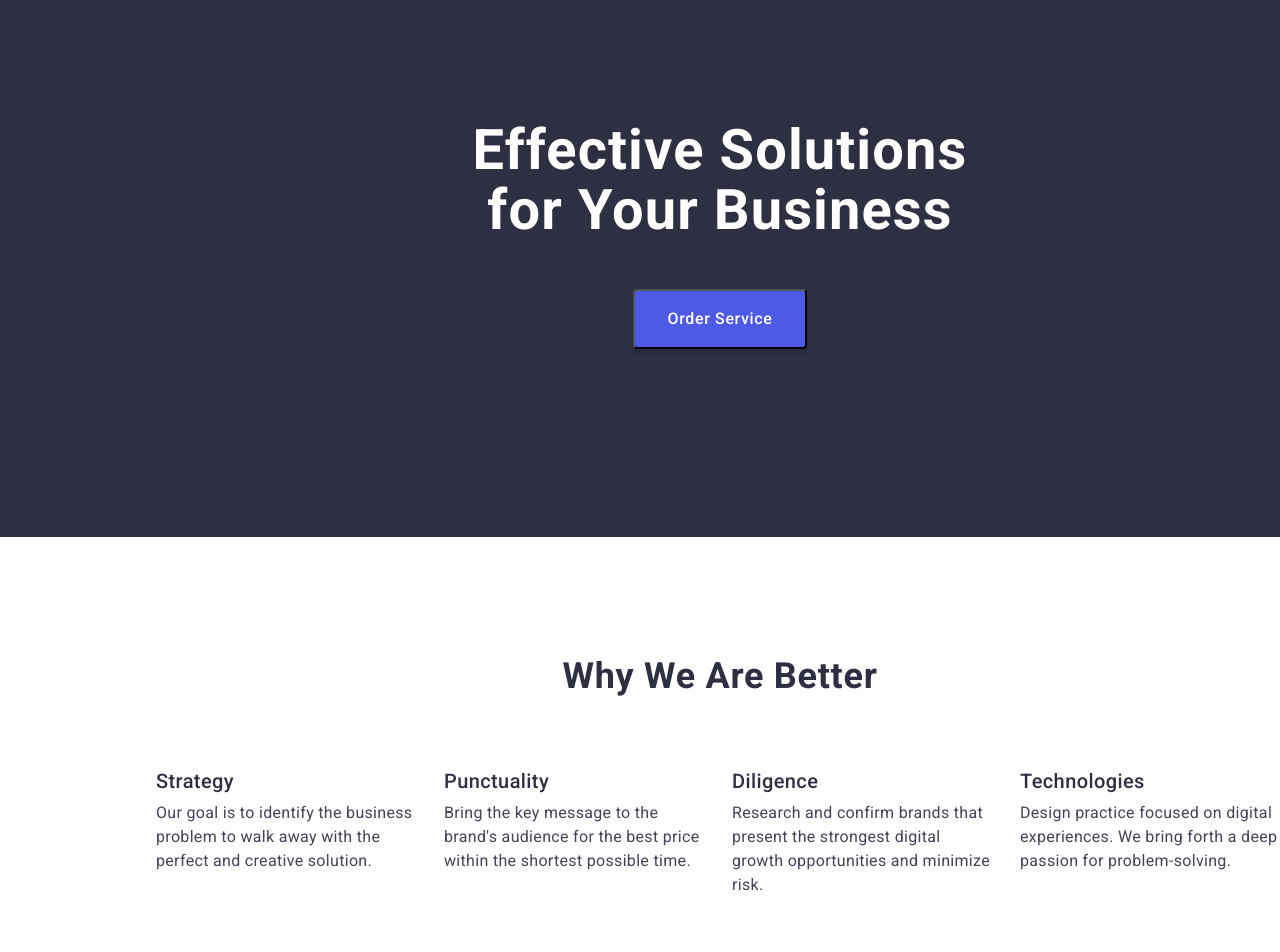
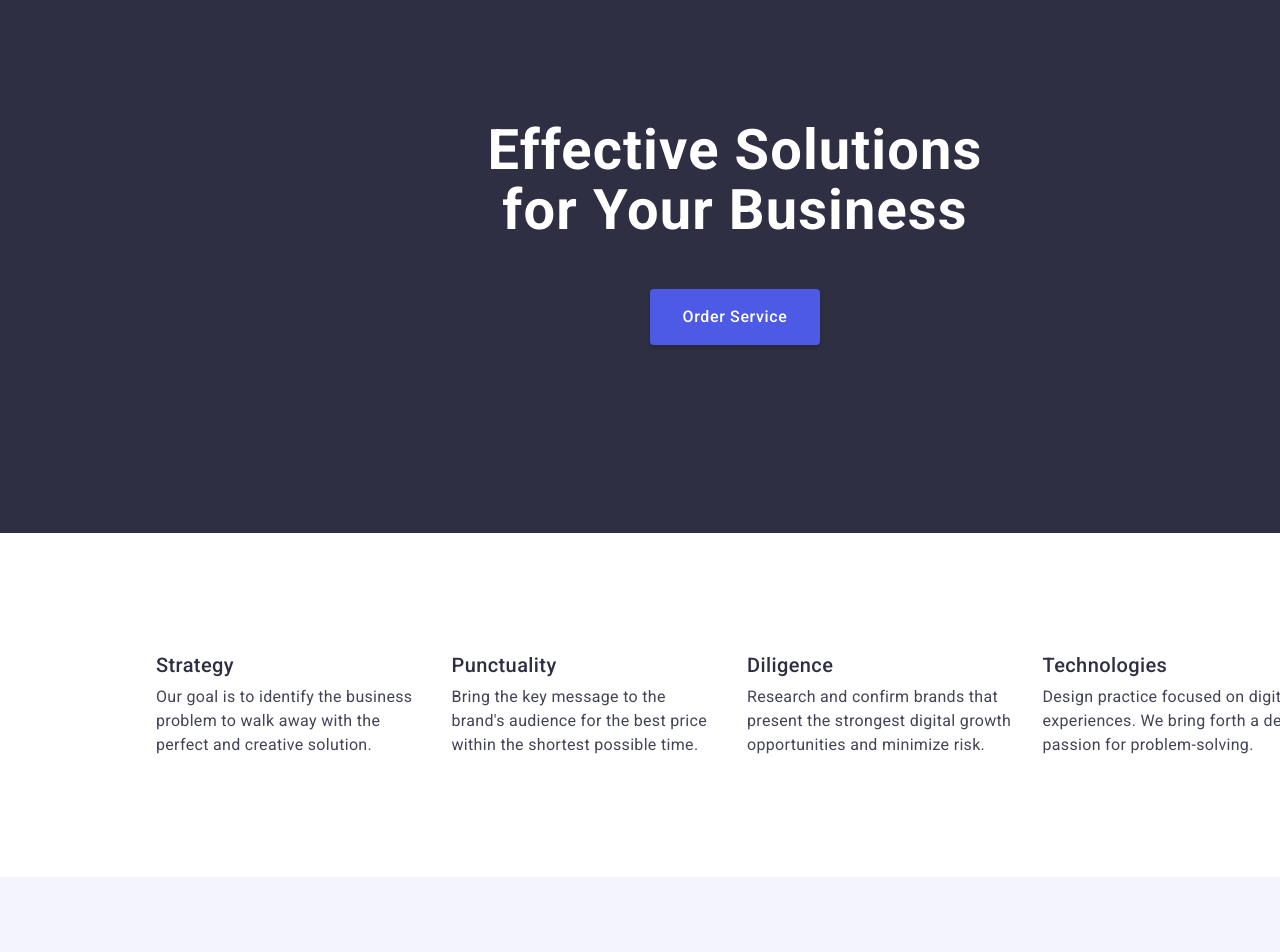
Before and after one commit to zhonik/goit-markup-hw-03, a plain HTML site: page index.html in a window 1280 px wide. Shown: the part 140-1092 px from the top of the page. Drawn offline with nearby package versions, Linux system fonts and the light colour scheme.

Commit message:
update Homework-3

```diff
--- a/css/styles.css
+++ b/css/styles.css
@@ -25,9 +25,6 @@ a {
   padding: 0;
   text-decoration: none;
 }
-button {
-  cursor: pointer;
-}
 
 h1,
 h2,
@@ -49,17 +46,15 @@ img {
 
 /* Wrapper */
 .container {
-  max-width: 1128px;
-  padding-left: 0;
-  padding-right: 0;
+  width: 1158px;
+  padding-left: 15;
+  padding-right: 15;
   margin-left: 0;
   margin-right: 0;
 }
 
-.section {
-  padding-top: 120px;
+section {
   padding-right: 156px;
-  padding-bottom: 120px;
   padding-left: 156px;
 }
 
@@ -89,6 +84,10 @@ img {
   justify-content: space-between;
 
   background-color: #fff;
+}
+
+.nav-page .logo {
+  margin-right: 76px;
 }
 
 .logo {
@@ -170,16 +169,14 @@ img {
 /* Main content */
 
 /* Section Offer */
-.offer {
+.section-offer {
   padding-top: 188px;
-  padding-right: 472px;
   padding-bottom: 188px;
-  padding-left: 472px;
 
   background-color: #2e2f42;
 }
 
-.offer .container {
+.section-offer .container {
   display: flex;
   flex-direction: column;
   align-items: center;
@@ -192,21 +189,24 @@ img {
   letter-spacing: 0.02em;
   text-align: center;
   color: #fff;
+
+  max-width: 496px;
   margin-bottom: 48px;
 }
 
 .button-box {
-  display: flex;
-  align-items: flex-start;
-  justify-content: flex-start;
-  flex-direction: row;
-  gap: 10px;
+  display: block;
+  min-width: 169px;
+  height: 56px;
+  border: none;
 
   border-radius: 4px;
   padding: 16px 32px;
 
   box-shadow: 0 4px 4px 0 rgba(0, 0, 0, 0.15);
   background-color: #4d5ae5;
+
+  cursor: pointer;
 }
 
 .button-text {
@@ -224,6 +224,22 @@ img {
 }
 
 /* Section Skills */
+.visually-hidden {
+  position: absolute;
+  width: 1px;
+  height: 1px;
+  margin: -1px;
+  padding: 0;
+  overflow: hidden;
+  clip: rect(0, 0, 0, 0);
+  border: 0;
+}
+
+.section-skills {
+  padding-top: 120px;
+  padding-bottom: 120px;
+}
+
 .skills-list {
   display: flex;
   flex-wrap: wrap;
@@ -241,7 +257,7 @@ img {
   letter-spacing: 0.02em;
   color: #2e2f42;
 
-  padding-bottom: 8px;
+  margin-bottom: 8px;
 }
 
 .skill-text {
@@ -252,7 +268,9 @@ img {
 }
 
 /* Section Team */
-.team {
+.section-team {
+  padding-top: 120px;
+  padding-bottom: 120px;
   background-color: #f4f4fd;
 }
 
@@ -267,10 +285,8 @@ img {
   align-items: center;
   justify-content: center;
   flex-direction: column;
-  gap: 32px;
 
   border-radius: 0 0 4px 4px;
-  padding: 0px 0px 32px 0px;
   width: 264px;
 
   box-shadow: 0 2px 1px 0 rgba(46, 47, 66, 0.08),
@@ -283,7 +299,9 @@ img {
   align-items: center;
   justify-content: center;
   flex-direction: column;
-  gap: 8px;
+
+  padding-top: 32px;
+  padding-bottom: 32px;
 
   width: 232px;
 }
@@ -295,6 +313,7 @@ img {
   letter-spacing: 0.02em;
   text-align: center;
   color: #2e2f42;
+  margin-bottom: 8px;
 }
 
 .team-item-text {
@@ -306,6 +325,11 @@ img {
 }
 
 /* Portfolio Section */
+.section-portfolio {
+  padding-top: 120px;
+  padding-bottom: 120px;
+}
+
 .portfolio-list {
   display: flex;
   flex-wrap: wrap;
@@ -322,7 +346,6 @@ img {
   align-items: flex-start;
   justify-content: center;
   flex-direction: column;
-  gap: 8px;
 
   border-bottom: 1px solid #e7e9fc;
   border-left: 1px solid #e7e9fc;
@@ -336,6 +359,7 @@ img {
   line-height: 1.2;
   letter-spacing: 0.02em;
   color: #2e2f42;
+  margin-bottom: 8px;
 }
 
 .portfolio-item-text {
@@ -346,24 +370,22 @@ img {
 }
 
 /* Footer */
+footer {
+  background: #2e2f42;
+  padding-left: 156px;
+}
 
 .footer {
   padding-top: 100px;
   padding-bottom: 100px;
-  padding-left: 156px;
-  background: #2e2f42;
 }
 
 .footer .container {
-  display: flex;
-  flex-direction: column;
-  align-items: flex-start;
-  justify-content: flex-start;
-
   width: 264px;
 }
 
 .footer .logo {
+  display: inline-block;
   margin-bottom: 16px;
 }
 
--- a/index.html
+++ b/index.html
@@ -60,7 +60,7 @@
     <!-- Main content -->
     <main>
       <!-- Section Offer -->
-      <section class="section offer">
+      <section class="section-offer">
         <div class="container">
           <h1 class="section-offer-title">
             Effective Solutions for Your Business
@@ -72,9 +72,9 @@
       </section>
 
       <!-- Section Skills -->
-      <section class="section">
+      <section class="section-skills">
         <div class="container">
-          <h2 class="section-title">Why we are better</h2>
+          <h2 class="visually-hidden section-title">Why we are better</h2>
           <ul class="skills-list">
             <li class="skills-item">
               <h3 class="skill-title">Strategy</h3>
@@ -109,7 +109,7 @@
       </section>
 
       <!-- Team section -->
-      <section class="section team">
+      <section class="section-team">
         <div class="container">
           <h2 class="section-title">Our Team</h2>
 
@@ -163,7 +163,7 @@
       </section>
 
       <!-- Portfolio Section -->
-      <section class="section">
+      <section class="section-portfolio">
         <div class="container">
           <h2 class="section-title">Portfolio</h2>
           <ul class="portfolio-list">
```
